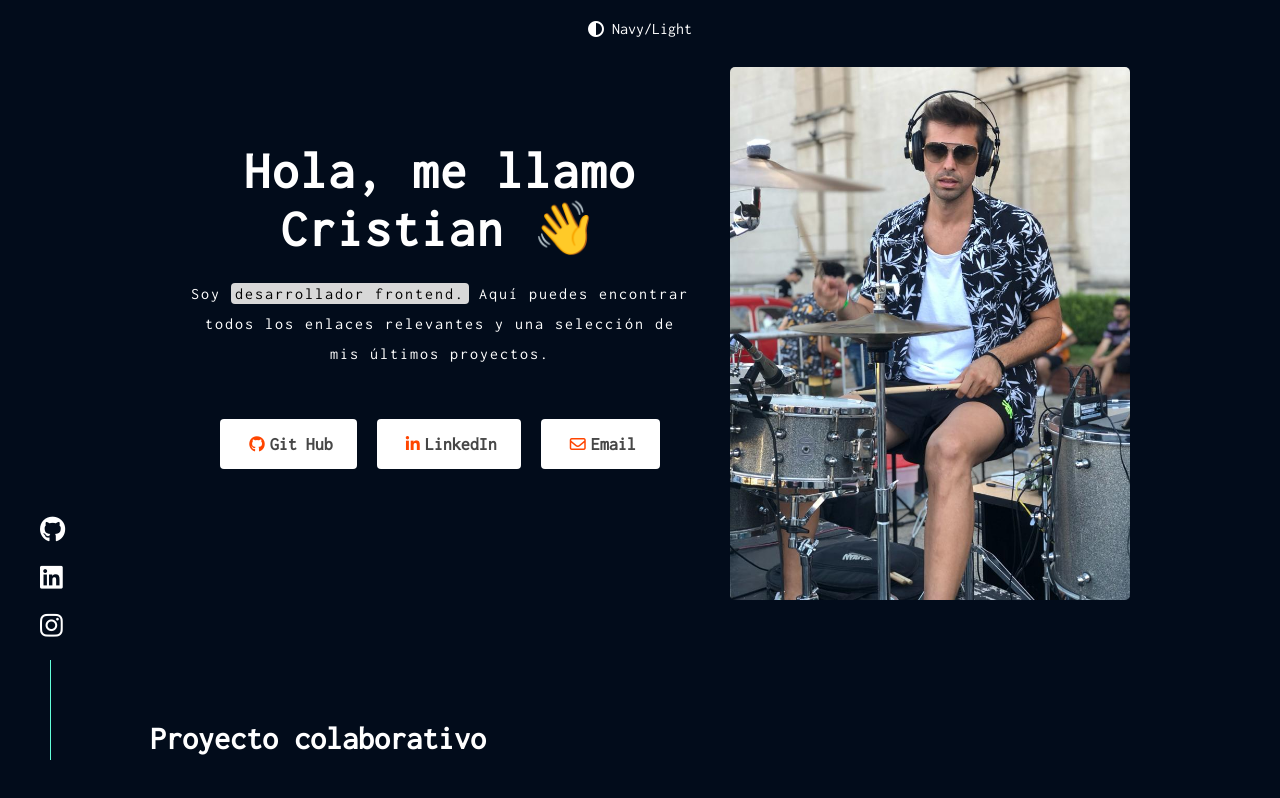
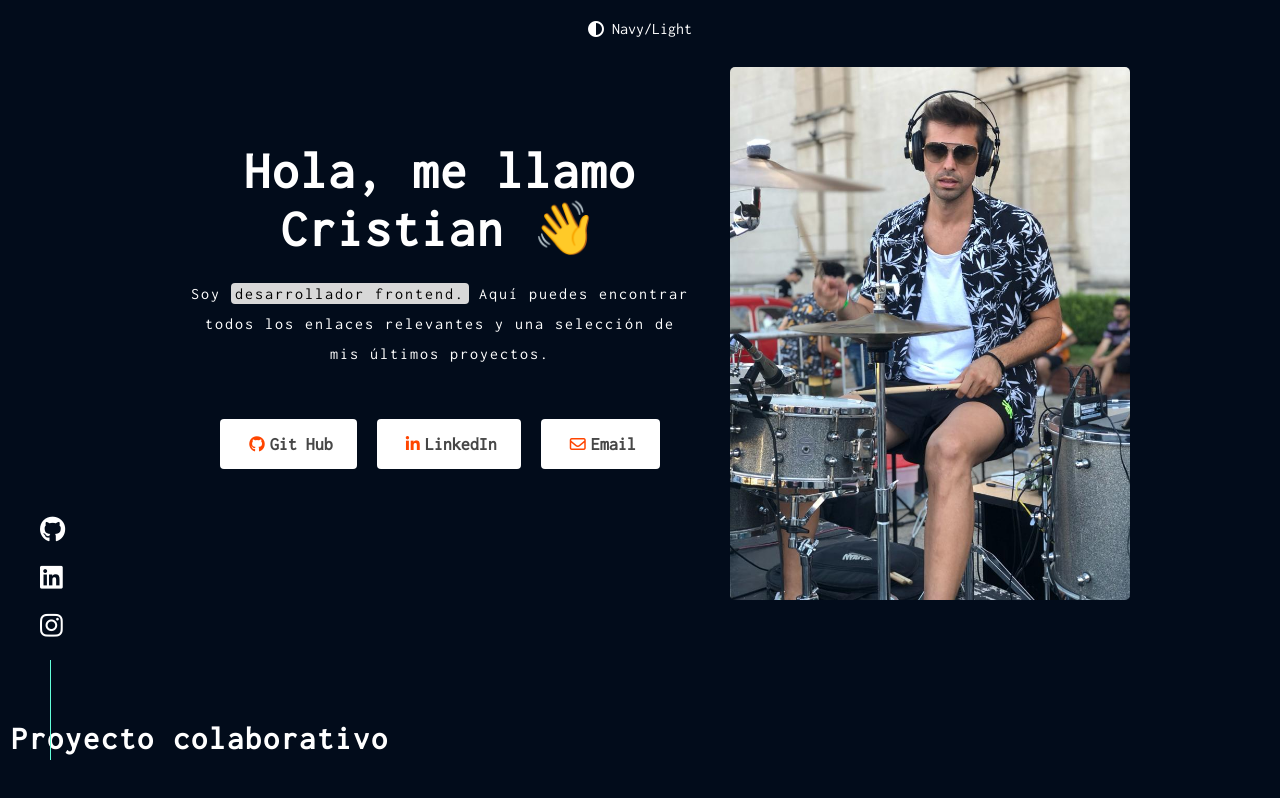
Before and after one commit to CristianMozetich/Portfolio, a React (Vite) app: page / in a window 1280 px wide. Shown: the top 798 px of the page. Built offline with nearby package versions, Linux system fonts and the light colour scheme.

Commit message:
actualizaciones

```diff
--- a/src/Components/EducarProyect/EducarProyect.css
+++ b/src/Components/EducarProyect/EducarProyect.css
@@ -2,11 +2,12 @@
     max-width: 400px;
     height: 50px;
     display: flex;
-    justify-content: start;
-    margin-left: 150px;
+    justify-content: center;
 }
 .proy_colaborativo h1{
-    text-align: left;
+    text-align: center;
+    margin-bottom: 80px;
+    letter-spacing: 0.125rem;
 }
 .educar_container{
     display: flex;
```
